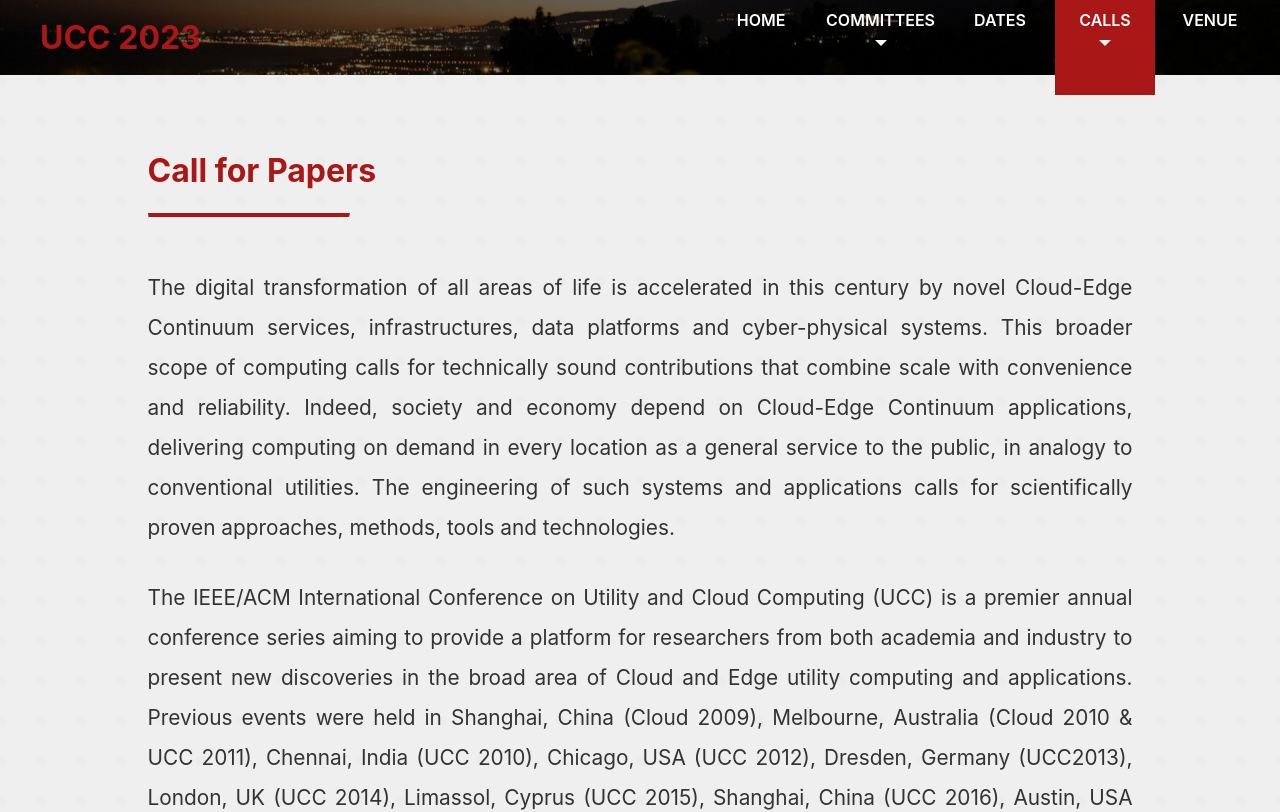
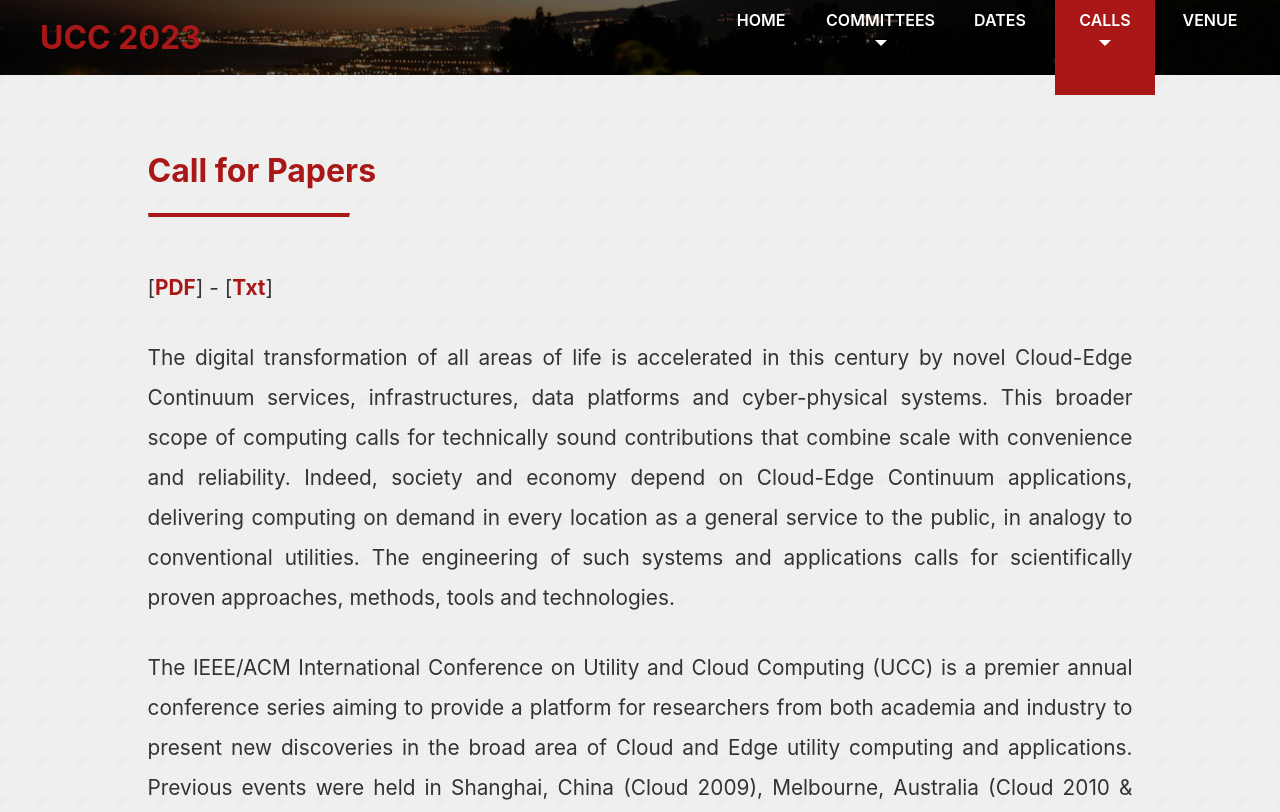
Before and after one commit to UCC-Conference/UCC2023, a React (Create React App) app: page /call-for-papers in a window 1280 px wide. Shown: the top 812 px of the page. Built offline with nearby package versions, Linux system fonts and the light colour scheme.

Commit message:
update: cfp txt and pdf added

```diff
--- a/src/pages/CallForPaper.js
+++ b/src/pages/CallForPaper.js
@@ -1,6 +1,8 @@
 import React from "react";
 import Content from "../components/elements/Content";
 import PageWrapper from "../components/elements/PageWrapper";
+import CfpPdf from "../assets/documents/CallForPapers/UCC2023-cfp.pdf";
+import CfpTxt from "../assets/documents/CallForPapers/UCC2023-cfp.txt";
 
 const CallForPaper = () => {
     return (
@@ -8,6 +10,9 @@ const CallForPaper = () => {
             <Content>
                 <h1>Call for Papers</h1>
                 <hr/>
+                <p>
+                    [<a href={CfpPdf}>PDF</a>] - [<a href={CfpTxt}>Txt</a>]
+                </p>
                 <p>
                     The digital transformation of all areas of life is accelerated in this century by novel Cloud-Edge Continuum services, infrastructures, data platforms and cyber-physical systems. This broader scope of computing calls for technically sound contributions that combine scale with convenience and reliability. Indeed, society and economy depend on Cloud-Edge Continuum applications, delivering computing on demand in every location as a general service to the public, in analogy to conventional utilities. The engineering of such systems and applications calls for scientifically proven approaches, methods, tools and technologies.
                 </p>
```
Also changed, not shown: src/assets/documents/CallForPapers/UCC2023-cfp.txt (added), 1 other file (tests, documents, lock files or other folders).
